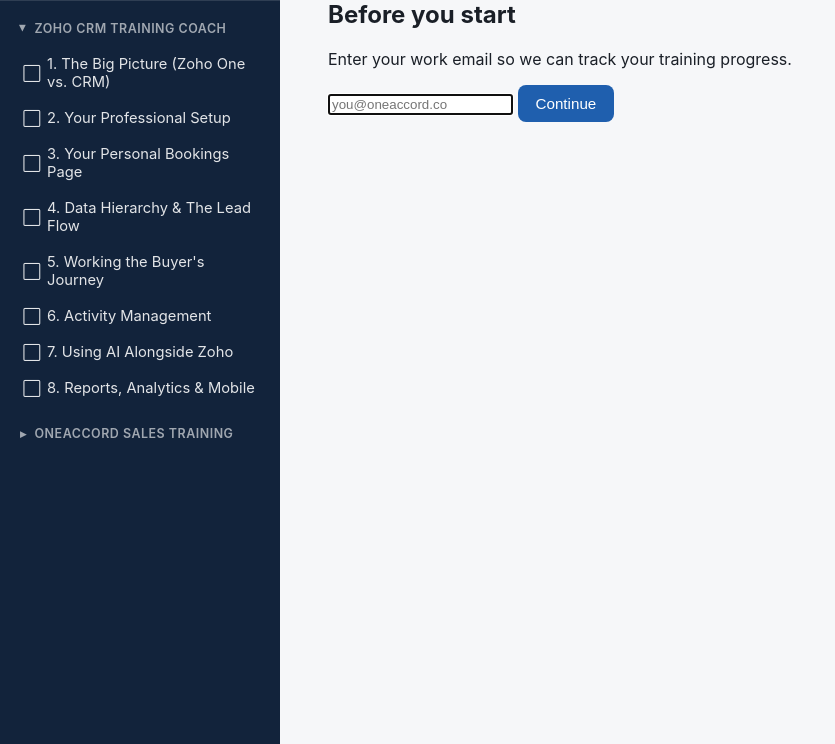
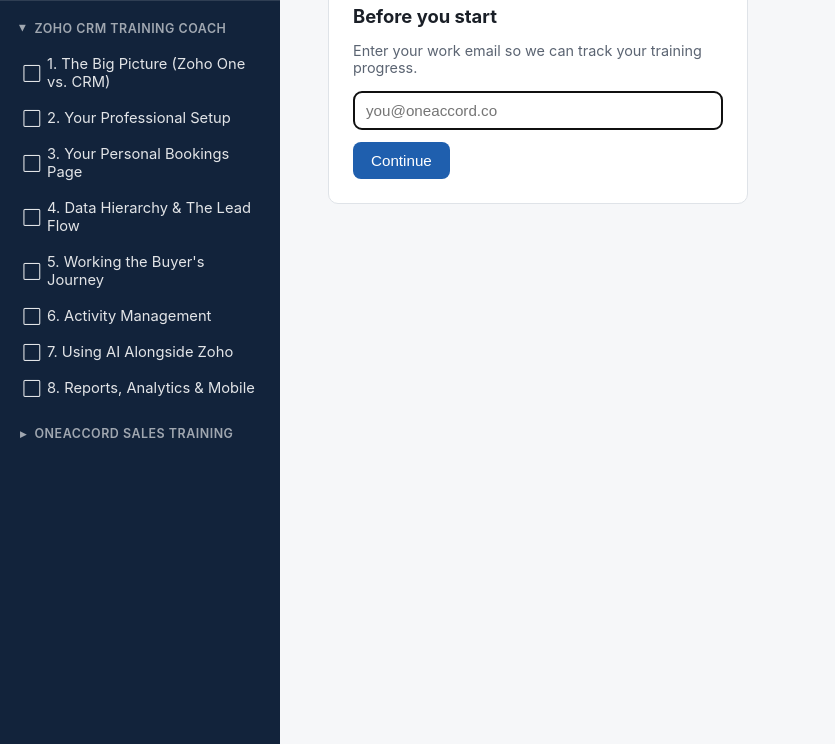
Before and after one commit to OneAccord-Official/training-portal, a plain HTML site: page index.html in a window 1280 px wide. Shown: the part 56-800 px from the top of the page, without its empty margins (0-835 px from the left). Drawn offline with Linux system fonts and the light colour scheme; no server answers.

Commit message:
Add styles for email gate component
Added styles for the email gate component including layout, input, and error message styles.

```diff
--- a/css/styles.css
+++ b/css/styles.css
@@ -331,6 +331,33 @@ body {
 .gameplan p { margin-top: 0; line-height: 1.5; }
 .muted { color: var(--oa-gray-600); }
 
+/* ---------- Email gate (identifies the learner for completion tracking) ---------- */
+.email-gate {
+  max-width: 420px;
+  background: #fff;
+  border: 1px solid var(--oa-gray-300);
+  border-radius: var(--oa-radius);
+  padding: 24px;
+}
+
+.email-gate h2 { margin-top: 0; font-size: 1.15rem; }
+.email-gate p { color: var(--oa-gray-600); font-size: 0.9rem; }
+
+.email-gate input {
+  width: 100%;
+  padding: 10px 12px;
+  border: 1px solid var(--oa-gray-300);
+  border-radius: 8px;
+  font-size: 0.95rem;
+  margin-bottom: 12px;
+}
+
+.email-gate .error {
+  color: var(--oa-red);
+  font-size: 0.85rem;
+  margin-bottom: 10px;
+}
+
 @media (max-width: 760px) {
   .portal { flex-direction: column; }
   .portal-nav { width: 100%; }
```
